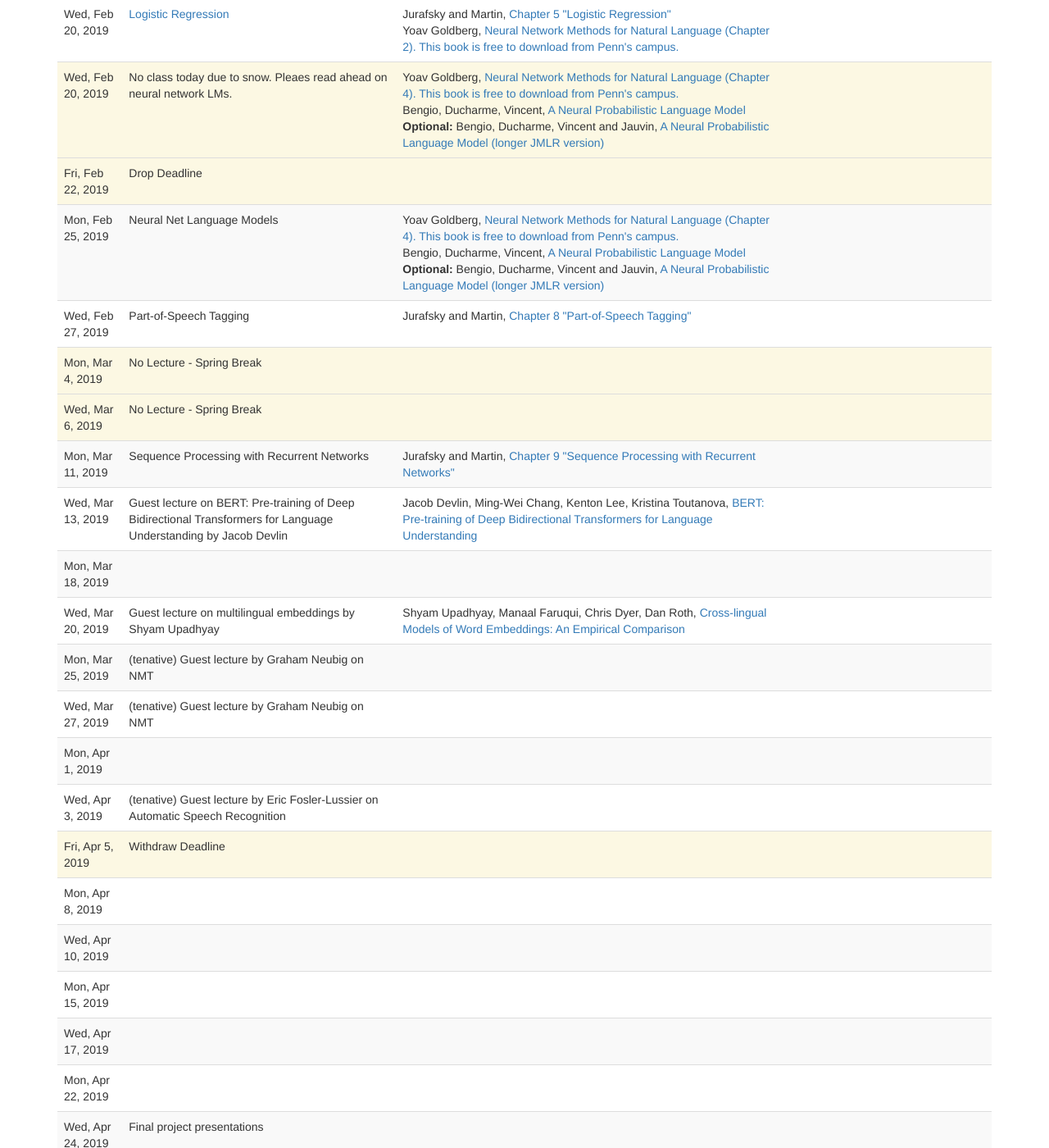
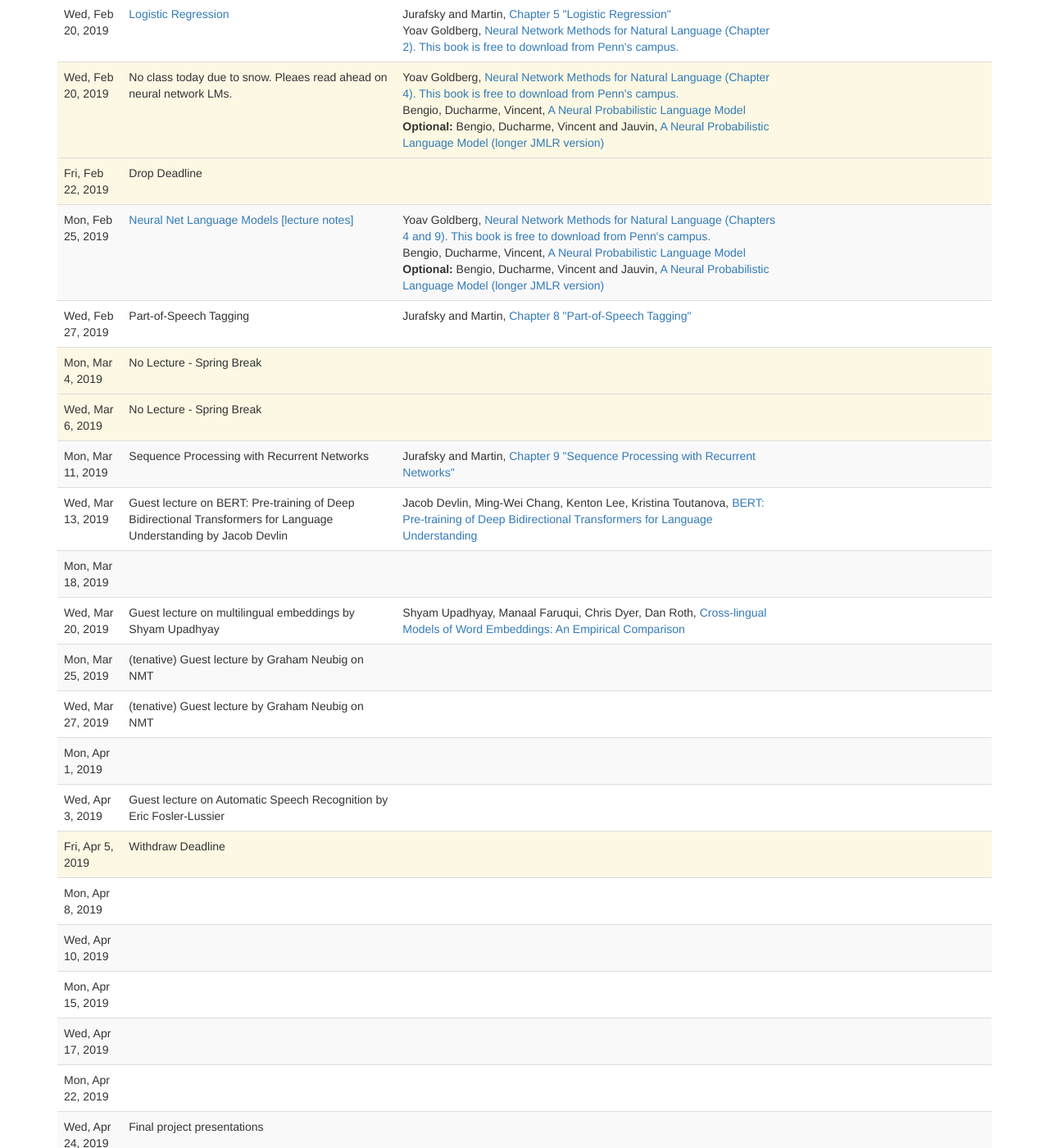
Before and after one commit to computational-linguistics-class/computational-linguistics-class.github.io, a Jekyll site: the page built from lectures.md, in a window 1280 px wide and 1400 px high, scrolled down 1313 px. Shown: the whole window at 82% size. Built offline with Jekyll 4.4.1, drawn with Linux system fonts in a browser that asks for light colours; nearby versions of some CDN libraries; a script that is not in the unit is left out.

Commit message:
Neural Network LMs

```diff
--- a/_data/lectures.yaml
+++ b/_data/lectures.yaml
@@ -209,12 +209,13 @@
   type: no_lecture
 -
   date: 2019-02-25
-  slides:
+  slides: slides/08-neural-networks.pdf
   title: Neural Net Language Models
+  lecture_notes: slides/08-neural-network-language-models-lecture-notes.pdf
   slides_credit:
   readings:
     -
-      title: Neural Network Methods for Natural Language (Chapter 4).  This book is free to download from Penn's campus.
+      title: Neural Network Methods for Natural Language (Chapters 4 and 9).  This book is free to download from Penn's campus.
       authors: Yoav Goldberg
       url: https://www.morganclaypool.com/doi/abs/10.2200/S00762ED1V01Y201703HLT037
     -
@@ -305,8 +306,9 @@
 -
   date: 2019-04-03
   slides:
-  title: (tenative) Guest lecture by Eric Fosler-Lussier on Automatic Speech Recognition
-  slides_credit:
+  title: Guest lecture on Automatic Speech Recognition
+  speaker: Eric Fosler-Lussier
+  slides_credit: Eric Fosler-Lussier
   readings:
 -
   date: 2019-04-05
```
Also changed, not shown: 3 other files.
